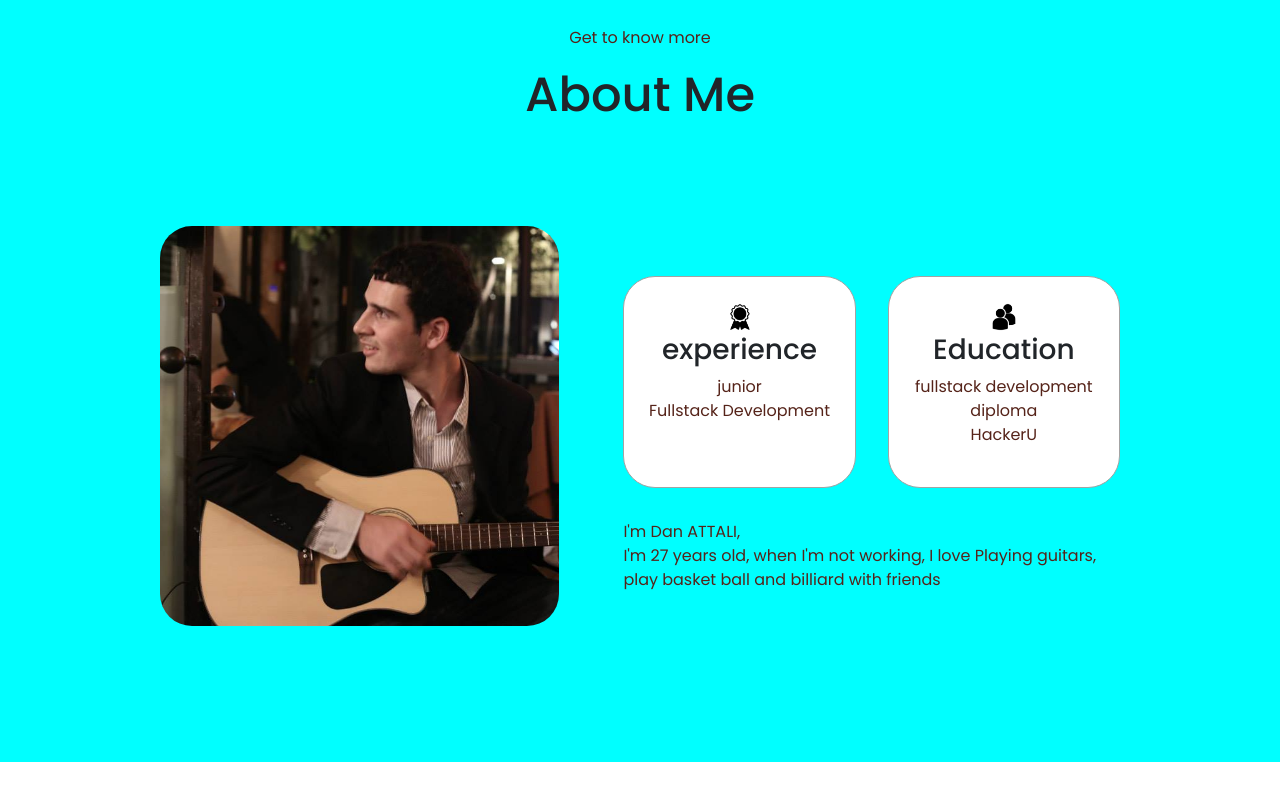
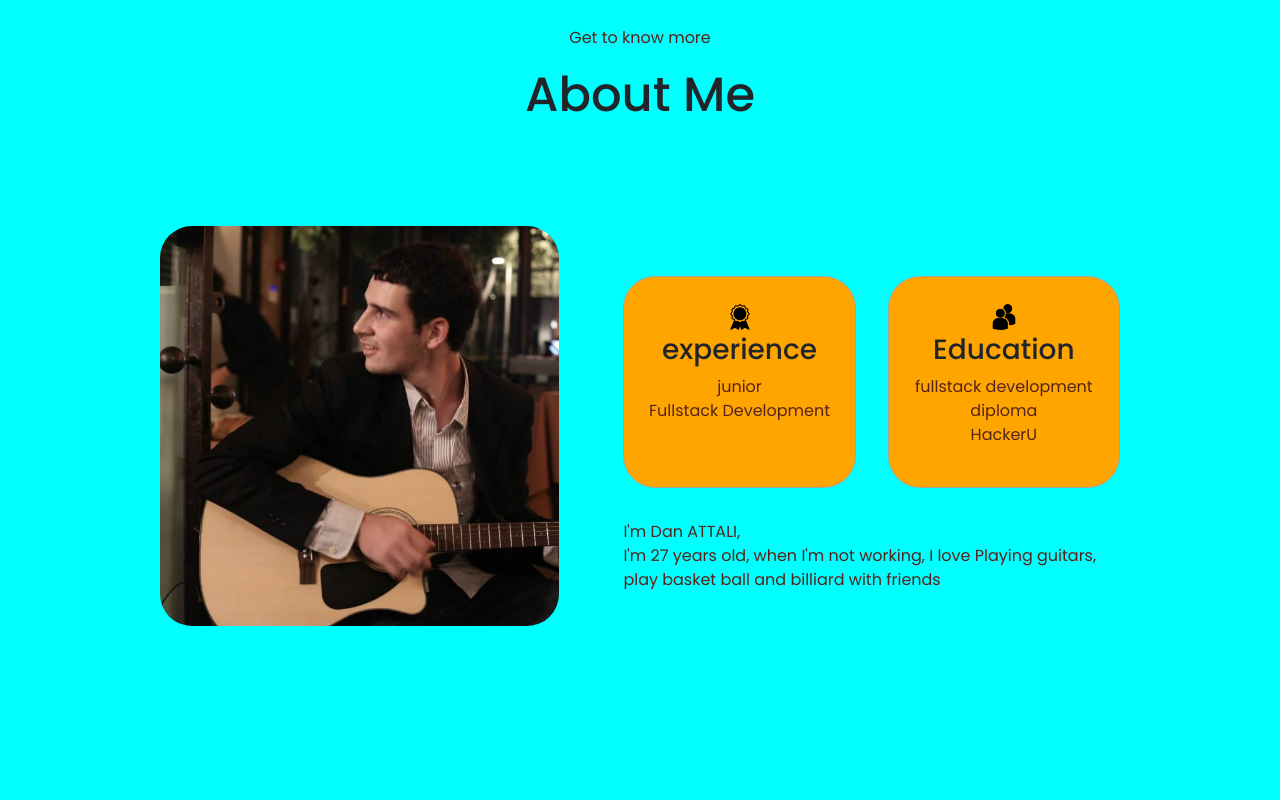
Before and after one commit to danattali/portfolio, a plain HTML site: page index.html in a window 1280 px wide. Shown: the part 878-1678 px from the top of the page. Before the commit the page ends 1640 px from the top, so only its background shows below. Drawn offline with nearby package versions, Linux system fonts and the light colour scheme.

Commit message:
new section

```diff
--- a/index.html
+++ b/index.html
@@ -87,6 +87,10 @@
     </div>
 
 </section>
+
+<section id="experience">
+
+</section>
 </div>
     <script src="script.js"></script>
     <script src="https://cdn.jsdelivr.net/npm/bootstrap@5.3.0-alpha3/dist/js/bootstrap.bundle.min.js"
--- a/style.css
+++ b/style.css
@@ -279,3 +279,11 @@ section{
     width: 400px;
     margin: auto 0;
 }
+
+.icon{
+    cursor: default;
+}
+.details-container{
+    cursor: default;
+    background-color: #ffa500;
+}
```
